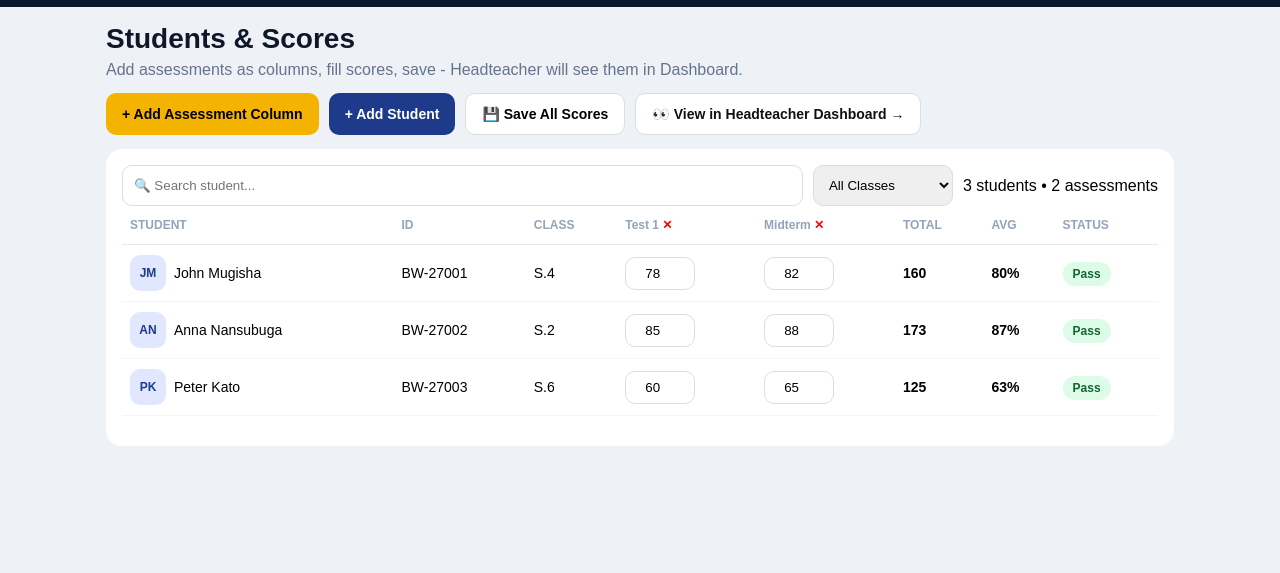
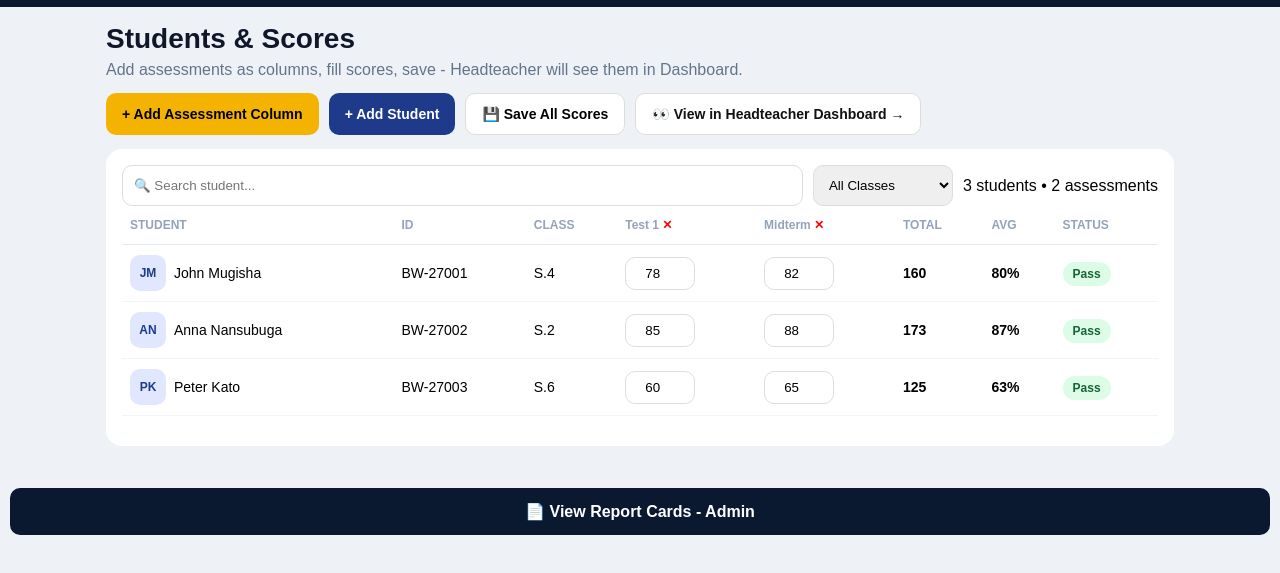
Before and after one commit to ksamuelfavour-wq/School-portal-, a plain HTML site: page students.html in a window 1280 px wide. Shown: the part 67-640 px from the top of the page. Drawn offline with Linux system fonts and the light colour scheme.

Commit message:
Update students.html

```diff
--- a/students.html
+++ b/students.html
@@ -117,5 +117,6 @@ function saveAll(silent){ localStorage.setItem('bwijanga_assessments',JSON.strin
 function filterStudents(){ let q=document.getElementById("search").value.toLowerCase(); let c=document.getElementById("classFilter").value; document.querySelectorAll("#studentsBody tr").forEach((tr,i)=>{ let s=students[i]; let show=(!q||s.name.toLowerCase().includes(q))&&(!c||s.cls===c); tr.style.display=show?"":"none"; }); }
 render();
 </script>
+<a href="report.html" style="display:block;background:#0a1930;color:#fff;padding:14px;border-radius:10px;text-align:center;text-decoration:none;font-weight:bold;margin:10px">📄 View Report Cards - Admin</a>
 </body>
 </html>
```
